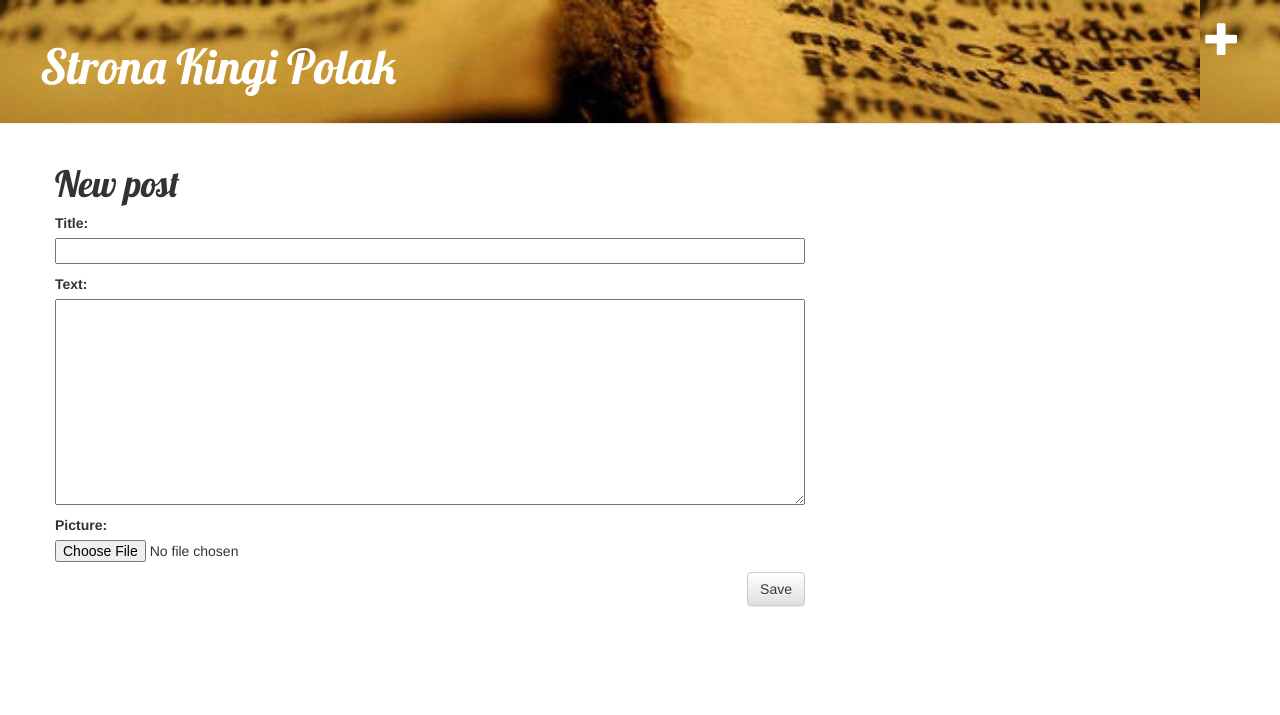
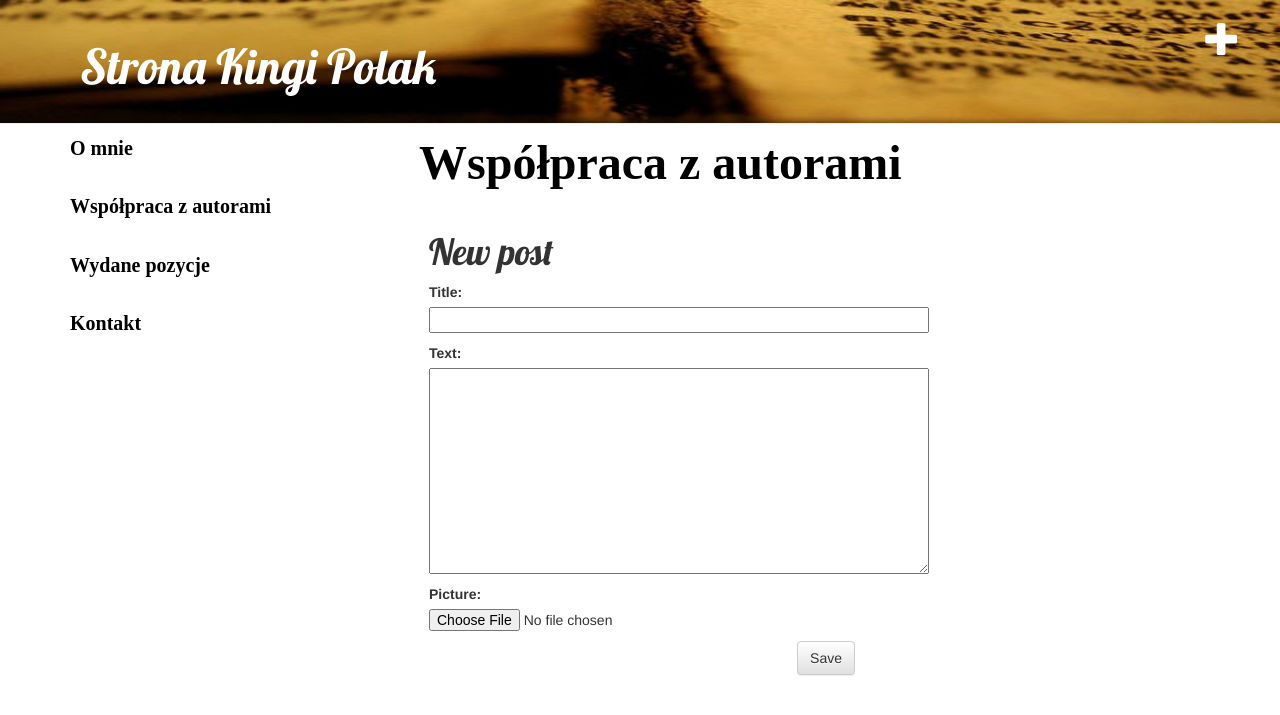
Before and after one commit to mjgieron/my-first-blog, a Django app: page /post/new/ in a window 1280 px wide. Shown: the top 715 px of the page. Run offline with Django 3.2, Linux system fonts and the light colour scheme; some libraries are stand-ins or nearby versions.

Commit message:
Adding menu

```diff
--- a/blog/templates/blog/base.html
+++ b/blog/templates/blog/base.html
@@ -13,12 +13,23 @@
             <h1><a href="/">Strona Kingi Polak</a></h1>
         </div>
         <div class="content container">
-            <div class="row">
-                <div class="col-md-8">
-                    {% block content %}
-                    {% endblock %}
-                </div>
+        <div class="menu">
+        {% block nav %}
+        <ul id="nav">
+            <li>{% block nav-home %}<a href="{% url 'post_list' %}">O mnie</a>{% endblock %}</li>
+            <li>{% block nav-author %}<a href="{% url 'post_list' %}">Współpraca z autorami</a>{% endblock %}</li>
+            <li>{% block nav-books %}<a href="{% url 'post_list' %}">Wydane pozycje</a>{% endblock %}</li>
+            <li>{% block nav-contact %}<a href="{% url 'post_list' %}">Kontakt</a>{% endblock %}</li>
+        </ul>
+        {% endblock %}
+        </div>
+        <div class="row">
+        <p class="title">Współpraca z autorami</p>
+            <div class="col-md-8">
+                {% block content %}
+                {% endblock %}
             </div>
         </div>
+    </div>
     </body>
 </html>
--- a/static/css/blog.css
+++ b/static/css/blog.css
@@ -1,7 +1,9 @@
 .page-header {
     background: url(ksiegi.jpg);
+    background-size: 100% 100%;
     margin-top: 0;
-    padding: 20px 20px 20px 40px;
+    padding: 20px 20px 20px 80px;
+    margin-bottom: 0px;
 }
 
 .page-header h1, .page-header h1 a, .page-header h1 a:visited, .page-header h1 a:active {
@@ -10,16 +12,31 @@
     text-decoration: none;
 }
 
-.content {
-    margin-left: 40px;
+.content{
+    margin-left: 0%;
+}
+
+.title{
+    padding: 5px;
+    font-size: 36pt;
+    color: #000000;
+    font-weight: bold;
+    font-family: "Times New Roman";
+}
+
+.row {
+    display: inline;
+    margin-left: 10%;
+    float: left;
+    width: 60%;
 }
 
 h1, h2, h3, h4 {
     font-family: 'Lobster', cursive;
 }
 
-.date {
-    float: right;
+.avatar {
+    float: left;
     color: #828282;
 }
 
@@ -28,7 +45,9 @@ h1, h2, h3, h4 {
 }
 
 .post-form textarea, .post-form input {
-    width: 100%;
+    width: 500;
+    margin-right: 80px;
+
 }
 
 .top-menu, .top-menu:hover, .top-menu:visited {
@@ -39,9 +58,41 @@ h1, h2, h3, h4 {
 }
 
 .post {
-    margin-bottom: 70px;
+    margin-bottom: 60px;
+    word-wrap: break-word;
+    width: 500;
+    margin-right: 170px;
 }
 
 .post h1 a, .post h1 a:visited {
     color: #000000;
 }
+
+.menu {
+    margin-left: 0%;
+    width: 25%;
+    float: left;
+}
+
+.menu ul{
+    margin-left: 0px;
+    width: 100%;
+}
+
+.menu  li {
+    list-style-type: none;
+    margin: 0%;
+    margin-left: 0px;
+    padding: 10;
+    position: static; /* Make it stick, even on scroll */
+    overflow: auto;
+    margin-bottom: 10px;
+    font-weight: bold;
+    font-family: "Times New Roman";
+}
+
+.menu a {
+    padding: 5px;
+    font-size: 15pt;
+    color: #000000;
+}
```
Also changed, not shown: blog/templates/blog/post_list.html (+2 -6 lines), db.sqlite3.
